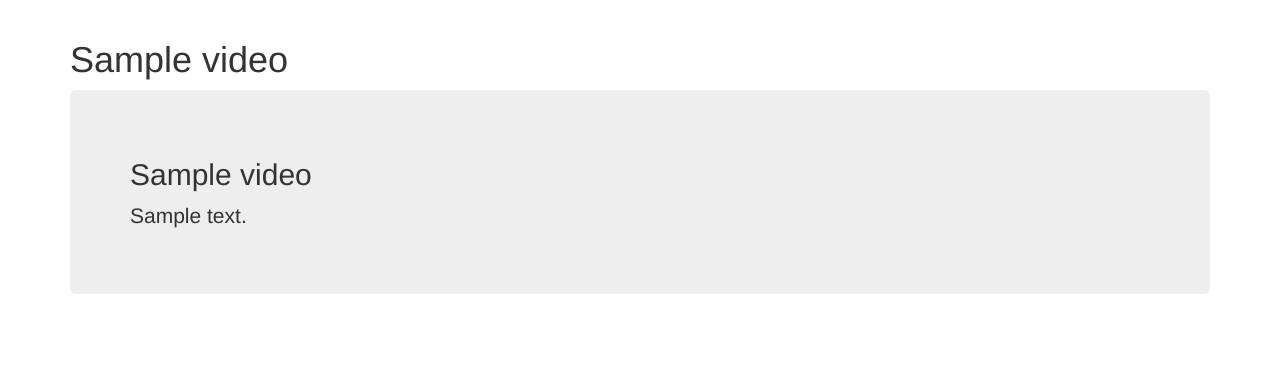
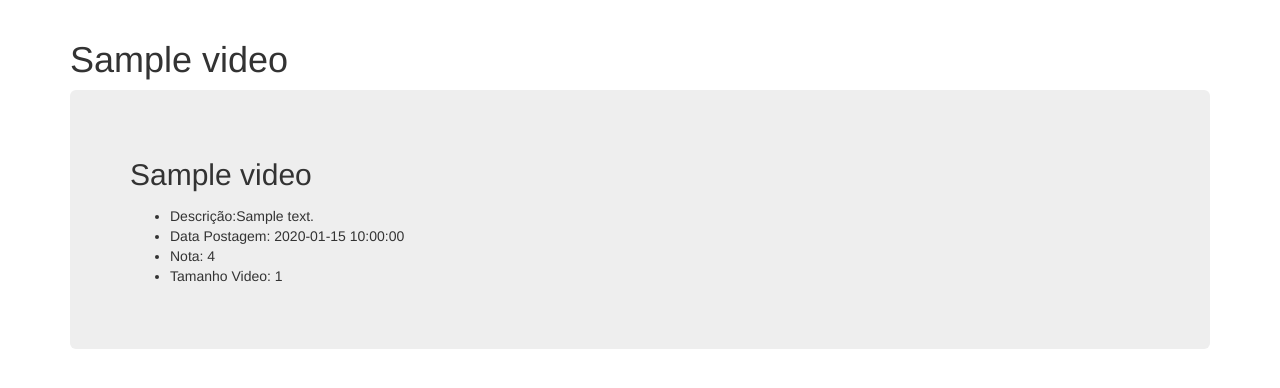
Before and after one commit to RodrigoBaltazar/SoccerLevel11, a Python web app: template soccerlevel11/blueprints/webui/templates/video.html in a window 1280 px wide. Shown: the part 52-440 px from the top of the page. Run offline with Jinja, Linux system fonts and the light colour scheme; the template is opened without the code that fills it: most values are stand-ins (such as "Sample title", 1, 10 or a date in 2020); some libraries are stand-ins or nearby versions.

Commit message:
app funcionando basico

```diff
--- a/soccerlevel11/blueprints/webui/templates/video.html
+++ b/soccerlevel11/blueprints/webui/templates/video.html
@@ -6,7 +6,13 @@
 <div class="jumbotron">
 <h2>{{ video.name }}</h2>
 <p>
-    {{video.description}}
+
+    <ul>
+        <li>Descrição:{{video.description}}</li>
+        <li>Data Postagem: {{video.post_date}}</li>
+        <li>Nota: {{video.rating}}</li>
+        <li>Tamanho Video: {{video.size}}</li>
+    </ul>
 </p>
 </div>
 </div>
```
